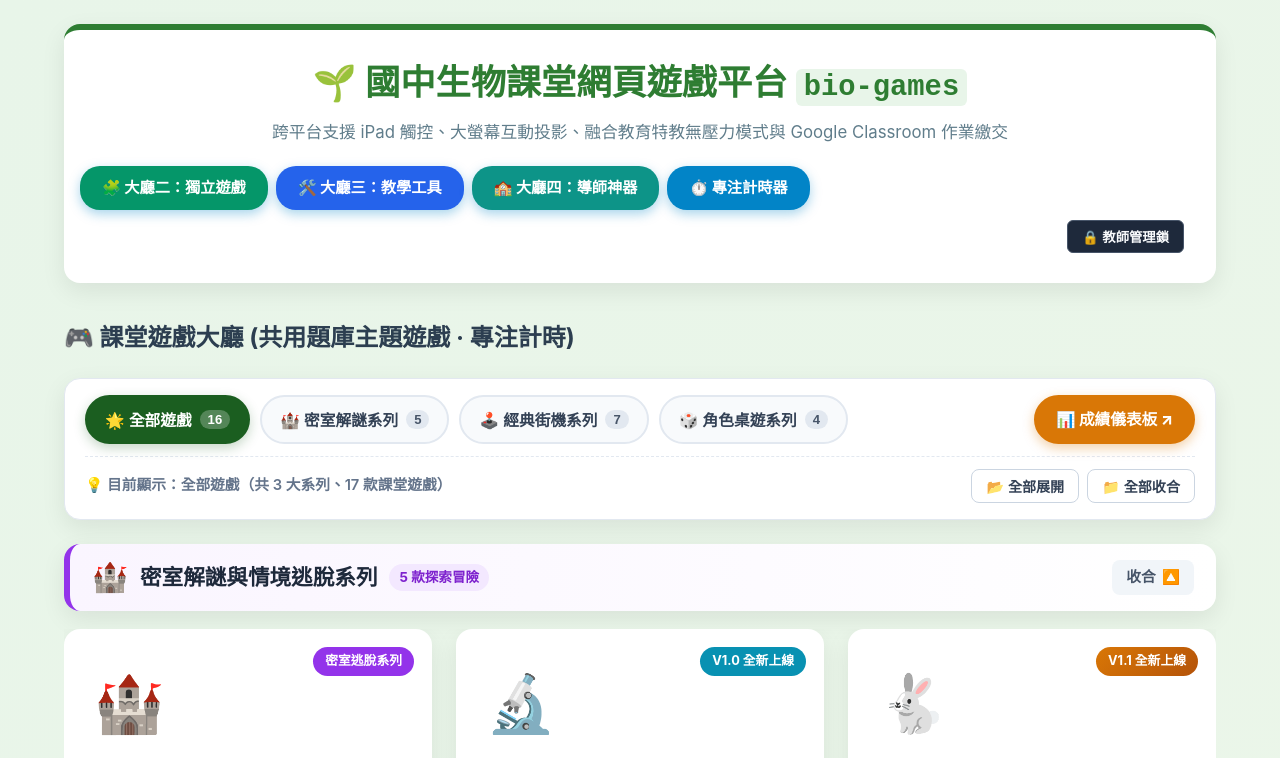
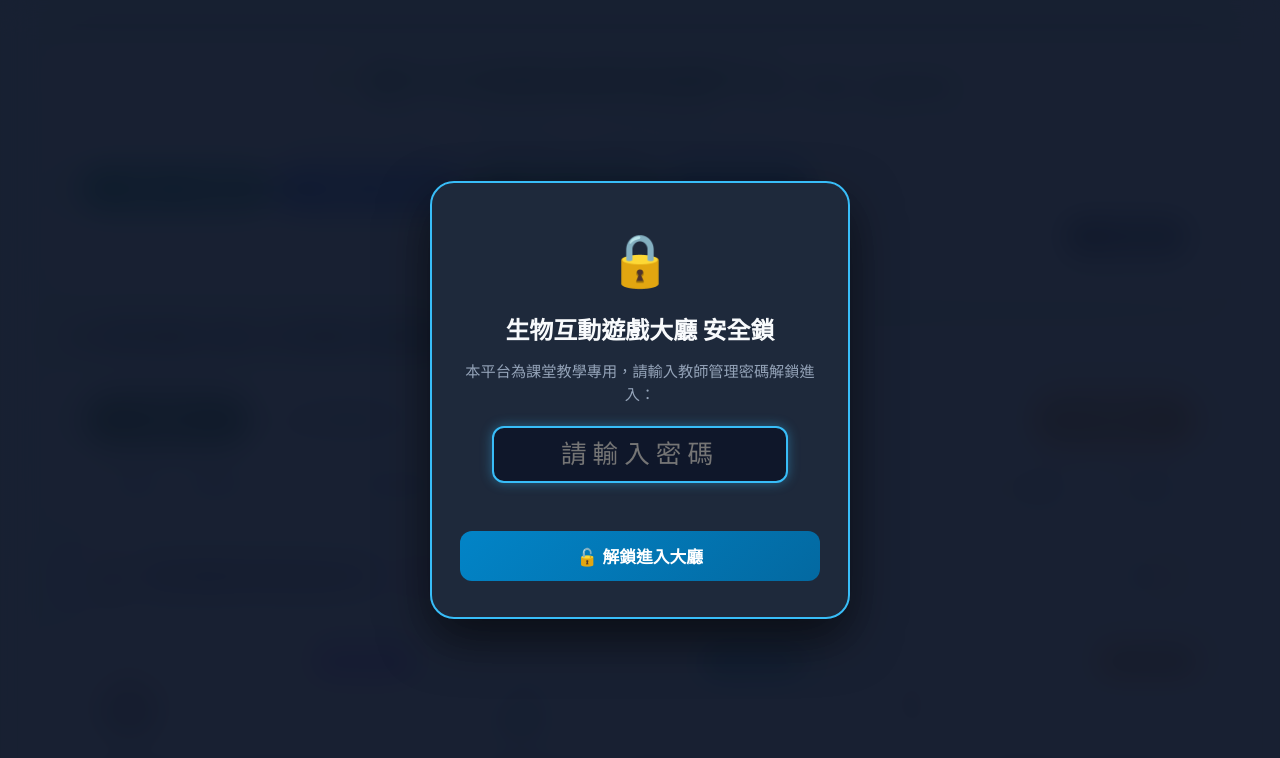
Before and after one commit to zeroseven-hue/bio-games, a plain HTML site: page index.html in a window 1280 px wide. Shown: the top 758 px of the page. Drawn offline with Linux system fonts and the light colour scheme.

Commit message:
security: update unified teacher PIN to 8088 without prompt leakage

```diff
--- a/index.html
+++ b/index.html
@@ -534,5 +534,18 @@
   </div>
 
   <script src="lobby.js?v=5.1"></script>
+
+  <!-- 🔒 教師安全防護 PIN 密碼解鎖 Modal -->
+  <div id="pinLockModal" class="pin-modal-overlay">
+    <div class="pin-modal-card">
+      <div class="pin-icon">🔒</div>
+      <h2>生物互動遊戲大廳 安全鎖</h2>
+      <p>本平台為課堂教學專用，請輸入教師管理密碼解鎖進入：</p>
+      <input type="password" id="pinInput" placeholder="請輸入密碼" maxlength="10" autocomplete="off">
+      <div id="pinErrorMsg" class="pin-error-text"></div>
+      <button id="btnSubmitPin" class="btn-pin-submit">🔓 解鎖進入大廳</button>
+    </div>
+  </div>
+
 </body>
 </html>
--- a/lobby.css
+++ b/lobby.css
@@ -875,3 +875,94 @@ body {
 .cat-dashboard-link:active {
   transform: translateY(0);
 }
+
+
+/* 🔒 教師安全防護 PIN 密碼鎖樣式 */
+.pin-modal-overlay {
+  position: fixed;
+  top: 0; left: 0; right: 0; bottom: 0;
+  background: rgba(15, 23, 42, 0.96) !important;
+  backdrop-filter: blur(16px);
+  display: flex !important;
+  justify-content: center;
+  align-items: center;
+  z-index: 999999 !important;
+}
+.pin-modal-overlay.hidden {
+  display: none !important;
+}
+.pin-modal-card {
+  background: #1e293b;
+  border: 2px solid #38bdf8;
+  border-radius: 24px;
+  padding: 36px 28px;
+  text-align: center;
+  max-width: 420px;
+  width: 90%;
+  box-shadow: 0 20px 50px rgba(0, 0, 0, 0.6);
+  animation: pinPopIn 0.3s cubic-bezier(0.16, 1, 0.3, 1);
+}
+@keyframes pinPopIn {
+  from { opacity: 0; transform: scale(0.92); }
+  to { opacity: 1; transform: scale(1); }
+}
+.pin-icon {
+  font-size: 3.2rem;
+  margin-bottom: 12px;
+}
+.pin-modal-card h2 {
+  font-size: 1.5rem;
+  color: #f8fafc;
+  margin: 0 0 10px 0;
+  font-weight: 800;
+}
+.pin-modal-card p {
+  color: #94a3b8;
+  font-size: 0.95rem;
+  margin-bottom: 20px;
+  line-height: 1.5;
+}
+.pin-modal-card input {
+  width: 82%;
+  padding: 12px;
+  font-size: 1.6rem;
+  text-align: center;
+  letter-spacing: 6px;
+  background: #0f172a;
+  border: 2px solid #334155;
+  border-radius: 12px;
+  color: #38bdf8;
+  margin-bottom: 12px;
+  outline: none;
+  transition: border-color 0.2s;
+}
+.pin-modal-card input:focus {
+  border-color: #38bdf8;
+  box-shadow: 0 0 12px rgba(56, 189, 248, 0.4);
+}
+.pin-error-text {
+  color: #f87171;
+  font-size: 0.9rem;
+  font-weight: 700;
+  min-height: 22px;
+  margin-bottom: 14px;
+}
+.btn-pin-submit {
+  width: 100%;
+  padding: 13px;
+  background: linear-gradient(135deg, #0284c7, #0369a1);
+  color: white;
+  border: none;
+  border-radius: 12px;
+  font-weight: 800;
+  font-size: 1.05rem;
+  cursor: pointer;
+  transition: opacity 0.2s, transform 0.1s;
+}
+.btn-pin-submit:hover {
+  opacity: 0.95;
+  transform: translateY(-1px);
+}
+.btn-pin-submit:active {
+  transform: translateY(0);
+}
--- a/lobby.js
+++ b/lobby.js
@@ -641,3 +641,72 @@ function toggleTeacherPinLock() {
         alert('❌ 密碼錯誤！');
     }
 }
+
+
+// ==================== 🔒 教師安全驗證門禁系統 (預設8088，無洩漏) ====================
+(function initGlobalHallGatekeeper() {
+  const SESSION_AUTH_KEY = 'bio_teacher_auth_passed';
+  const PIN_KEY = 'teacher_global_pin';
+  const DEFAULT_PIN = '8088';
+
+  function isAuthed() {
+    return sessionStorage.getItem(SESSION_AUTH_KEY) === 'true';
+  }
+
+  function setAuthed() {
+    sessionStorage.setItem(SESSION_AUTH_KEY, 'true');
+  }
+
+  function setup() {
+    const modal = document.getElementById('pinLockModal');
+    const pinInput = document.getElementById('pinInput');
+    const btnSubmit = document.getElementById('btnSubmitPin');
+    const errMsg = document.getElementById('pinErrorMsg');
+
+    if (!modal) return;
+
+    if (isAuthed()) {
+      modal.classList.add('hidden');
+      document.body.style.overflow = 'auto';
+      return;
+    }
+
+    // 未驗證：強制鎖定畫面
+    modal.classList.remove('hidden');
+    document.body.style.overflow = 'hidden';
+    if (pinInput) setTimeout(() => pinInput.focus(), 200);
+
+    function verifyPin() {
+      const entered = (pinInput ? pinInput.value.trim() : '');
+      const validPin = localStorage.getItem(PIN_KEY) || localStorage.getItem('bio_classroom_teacher_pin') || DEFAULT_PIN;
+      if (entered === validPin) {
+        setAuthed();
+        modal.classList.add('hidden');
+        document.body.style.overflow = 'auto';
+        if (pinInput) pinInput.value = '';
+        if (errMsg) errMsg.textContent = '';
+      } else {
+        if (errMsg) errMsg.textContent = '❌ 密碼不正確，請重新輸入！';
+        if (pinInput) {
+          pinInput.value = '';
+          pinInput.focus();
+        }
+      }
+    }
+
+    if (btnSubmit) {
+      btnSubmit.onclick = verifyPin;
+    }
+    if (pinInput) {
+      pinInput.onkeydown = (e) => {
+        if (e.key === 'Enter') verifyPin();
+      };
+    }
+  }
+
+  if (document.readyState === 'loading') {
+    document.addEventListener('DOMContentLoaded', setup);
+  } else {
+    setup();
+  }
+})();
```
